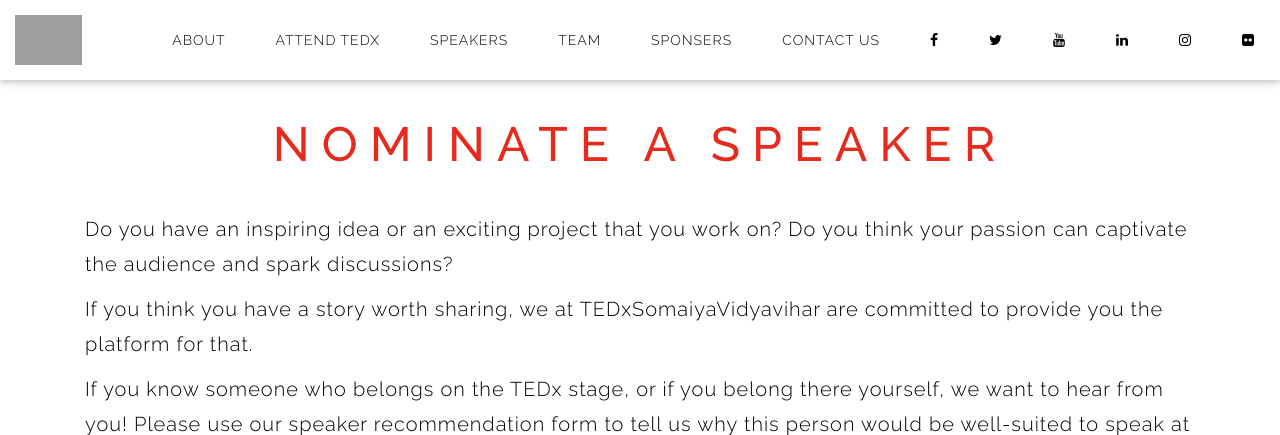
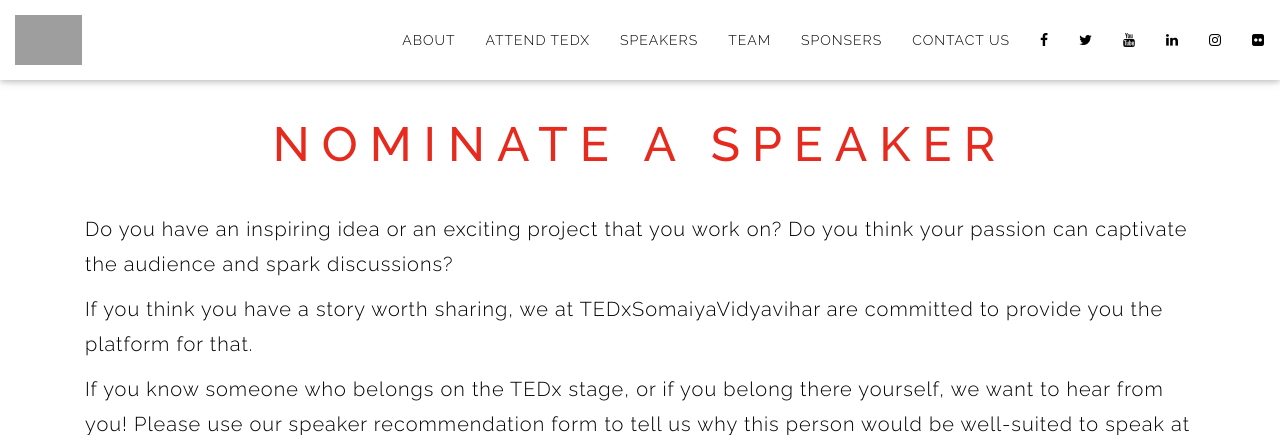
Before and after one commit to amarvsingh/TEDx19, a PHP site: page /getspeaker.html in a window 1280 px wide. Shown: the top 435 px of the page. Run offline with PHP 8.4, Linux system fonts and the light colour scheme; some libraries are stand-ins or nearby versions; grey boxes are pictures that could not be loaded.

Commit message:
Update style.css

```diff
--- a/css/style.css
+++ b/css/style.css
@@ -100,9 +100,6 @@ a {
   -o-transition: 0.5s;
   transition: 0.5s;
   text-decoration: none !important;
-	margin-left: 10px;
-    margin-right: 10px;
-	margin-bottom:5px;
 
 }
 
```
